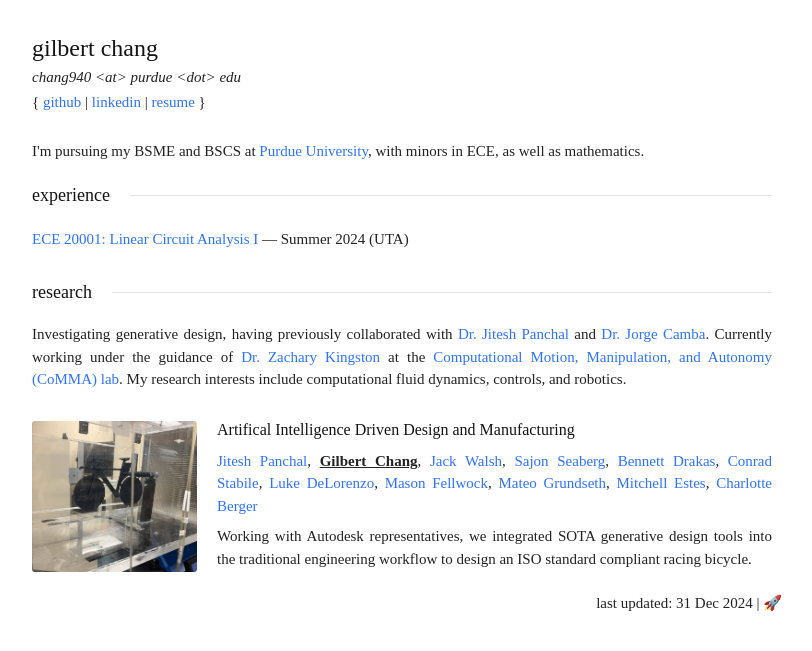
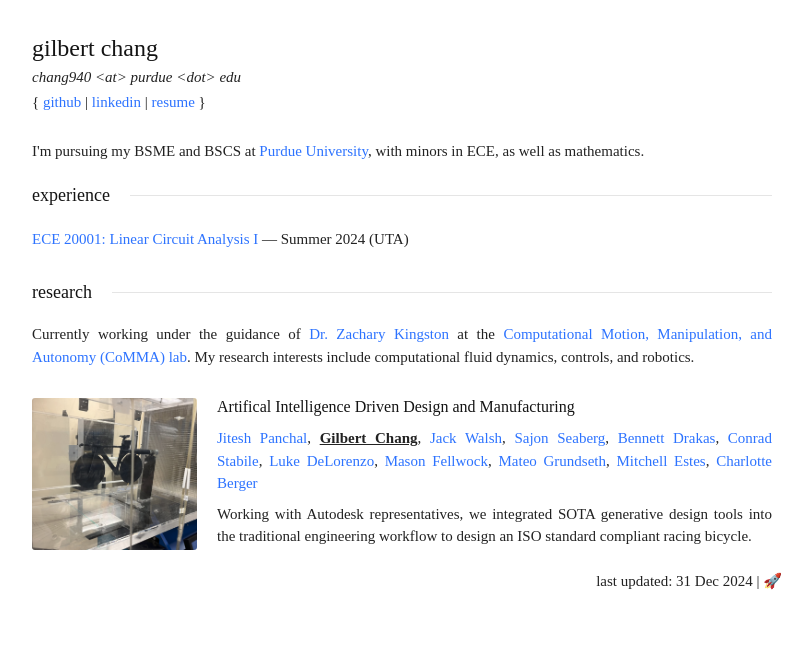
Before and after one commit to vindou/vindou, a Jekyll site: the page built from index.html, in a window 1280 px wide. Shown: the top 651 px of the page, without its empty margins (238-1050 px from the left). Built offline with Jekyll 4.4.1, drawn with Linux system fonts in a browser that asks for light colours; some web fonts are replaced.

Commit message:
Update index.html

```diff
--- a/index.html
+++ b/index.html
@@ -52,9 +52,6 @@ title: cha
   <div class="subsection">
     <div class="text-container">
       <p>
-        Investigating generative design, having previously collaborated with
-        <a href="https://engineering.purdue.edu/ME/People/ptProfile?resource_id=80194">Dr. Jitesh Panchal</a> and
-        <a href="https://polytechnic.purdue.edu/profile/jdorribo">Dr. Jorge Camba</a>.
         Currently working under the guidance of <a href="https://zkingston.com/">Dr. Zachary Kingston</a>
         at the <a href="https://commalab.org/">Computational Motion, Manipulation, and Autonomy (CoMMA) lab</a>.
         My research interests include computational fluid dynamics, controls, and robotics.
```
